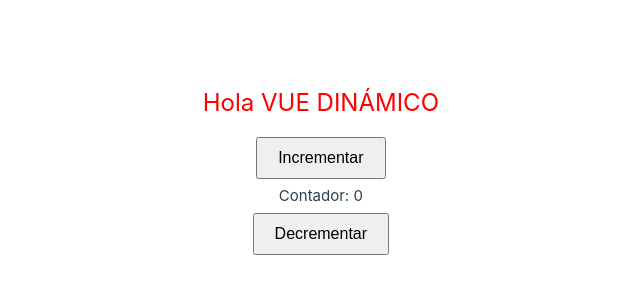
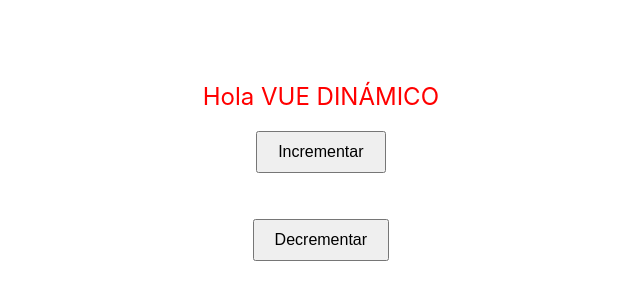
Before and after one commit to NEBULA1978/VUE3-COMPOSITION-API, a Vue app in the folder vue-project/: page / in a window 1280 px wide. Shown: the part 228-528 px from the top of the page, without its empty margins (181-821 px from the left). Built offline with nearby package versions, Linux system fonts and the light colour scheme.

Commit message:
Creamos contador con ref cuando es menor que cero rojo y mayor verde el color de los numeros otra forma el cero en blanco

```diff
--- a/vue-project/src/App.vue
+++ b/vue-project/src/App.vue
@@ -3,10 +3,10 @@
     <h1>Hola {{ name.toLocaleUpperCase() }}</h1>
     <!-- Botón para incrementar el contador -->
     <button @click="incrementCounter">Incrementar</button>
-    <!-- Mostrar el valor del contador -->
-    <p :class="{ 'red-text': counter < 0, 'green-text': counter > 0 }">
+    <!-- Mostrar el valor del contador con color condicional -->
+    <h2 :class="getCounterClass()">
       Contador: {{ counter }}
-    </p>
+    </h2>
     <!-- Botón para decrementar el contador -->
     <button @click="decrementCounter">Decrementar</button>
   </div>
@@ -28,6 +28,17 @@
 // Función para decrementar el contador
 const decrementCounter = () => {
   counter.value--;
+};
+
+// Función para obtener la clase del contador
+const getCounterClass = () => {
+  if (counter.value === 0) {
+    return 'cero';
+  } else if (counter.value > 0) {
+    return 'positivo';
+  } else {
+    return 'negativo';
+  }
 };
 </script>
 
@@ -54,11 +65,15 @@
   font-size: 16px;
 }
 
-.red-text {
+.positivo {
+  color: green;
+}
+
+.negativo {
   color: red;
 }
 
-.green-text {
-  color: green;
+.cero {
+  color: white;
 }
 </style>
```
